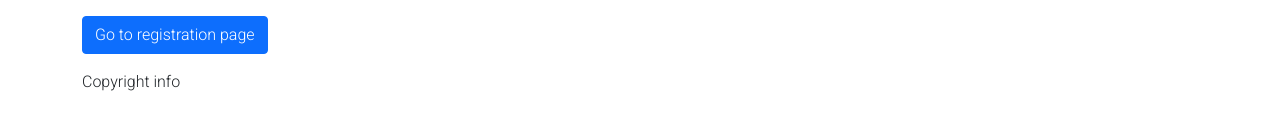
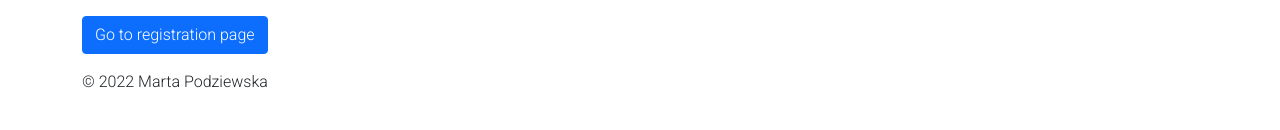
Before and after one commit to podmar/climbing-books, a React (Create React App) app: page /login in a window 1280 px wide. Shown: the part 458-588 px from the top of the page. Built offline with nearby package versions, Linux system fonts and the light colour scheme; no server answers.

Commit message:
updated copyright info in the footer

```diff
--- a/src/App.js
+++ b/src/App.js
@@ -30,7 +30,7 @@ function App() {
         </Routes>
       </AuthContextProvider>
 
-      <footer>Copyright info</footer>
+      <footer>© {(new Date).getFullYear}2022 Marta Podziewska</footer>
     </Container>
   )
 }
```
